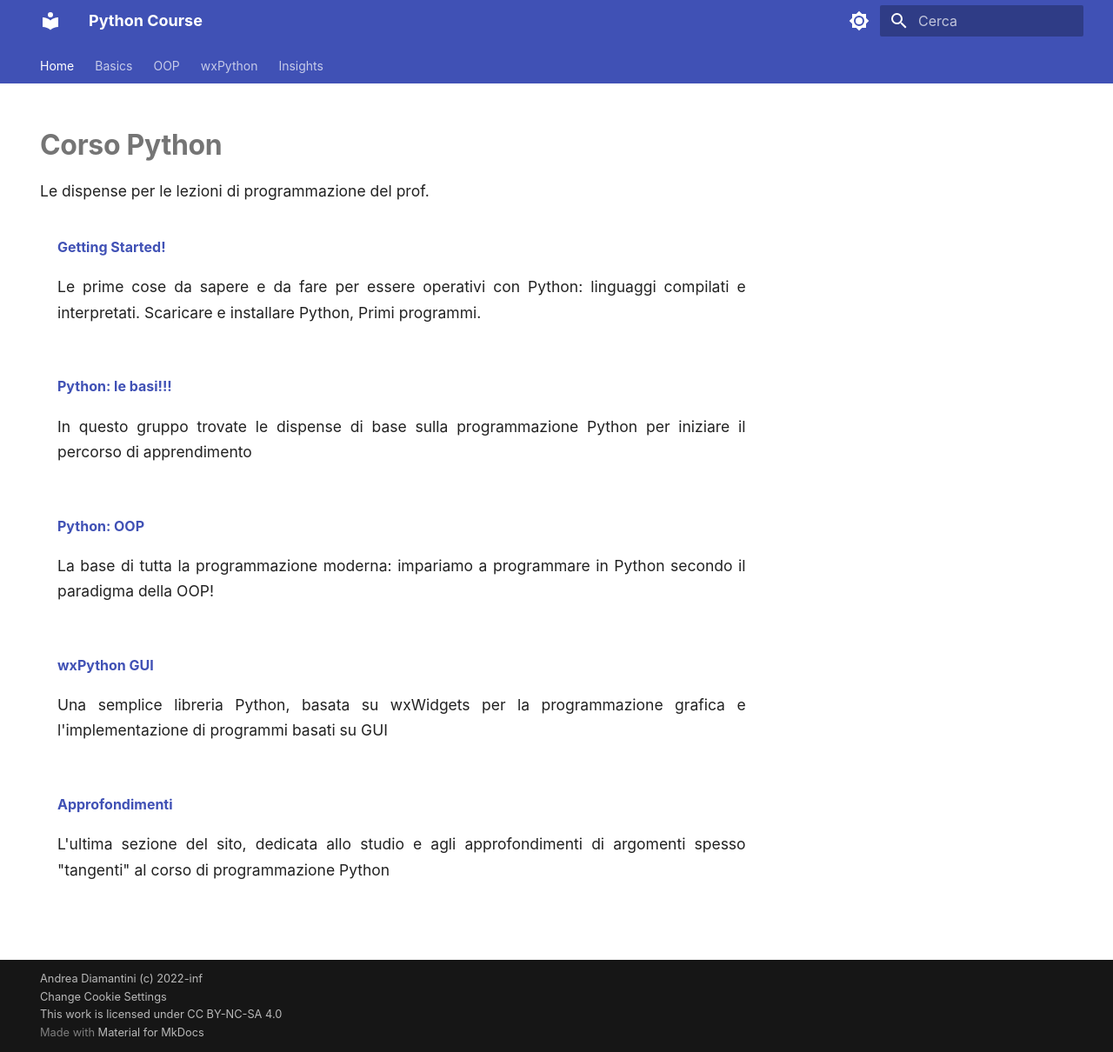
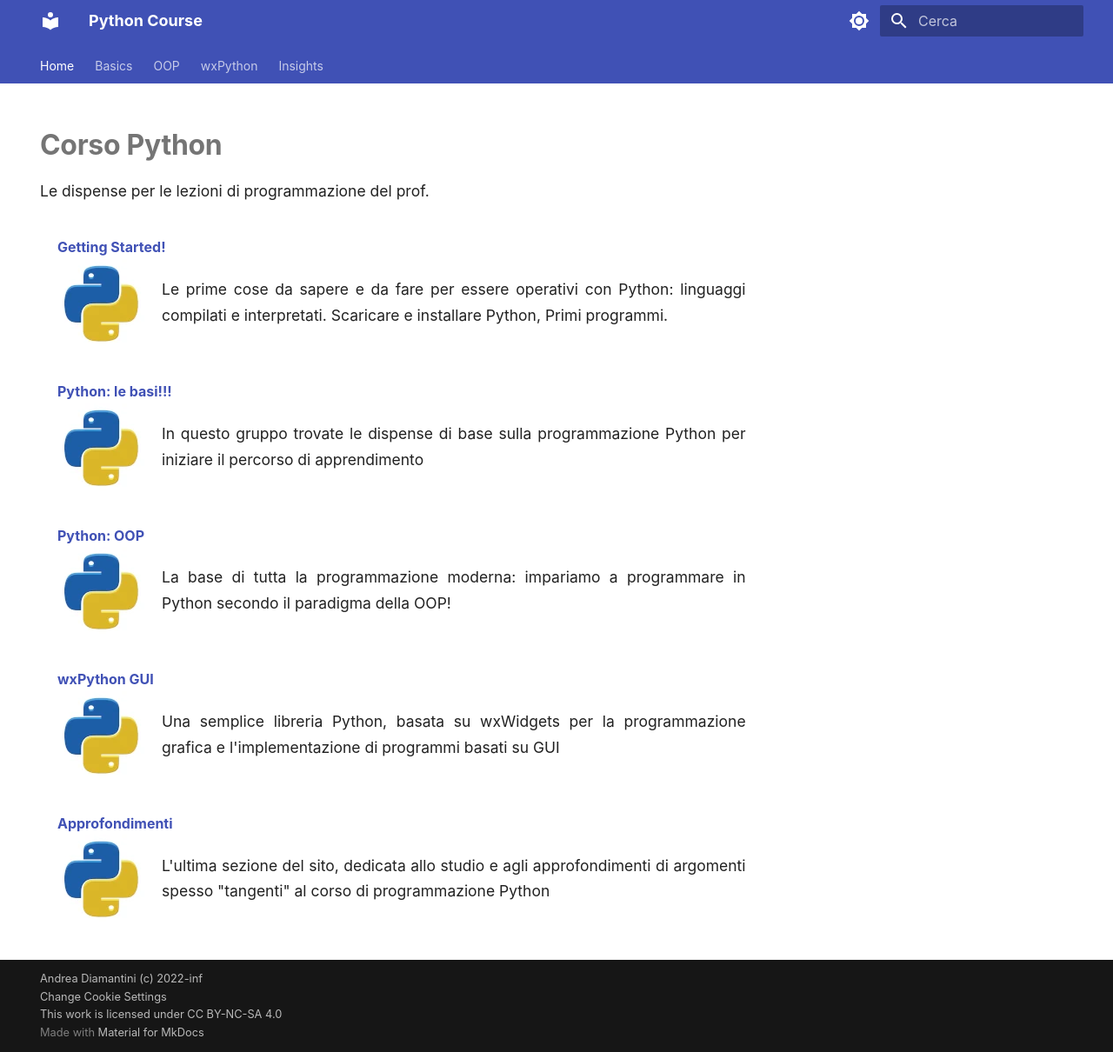
Before and after one commit to adjamhub/pyhandouts, an MkDocs documentation site: the page built from docs/index.md, in a window 1280 px wide and 1210 px high. Shown: the whole window at 87% size. Built offline with MkDocs 1.6.1 and Material for MkDocs 9.7.7, drawn with Linux system fonts in a browser that asks for light colours.

Commit message:
align test with python logo

```diff
--- a/docs/index.md
+++ b/docs/index.md
@@ -5,6 +5,11 @@
   - footer
 ---
 <style>
+.flex-container {
+    display: flex;
+    align-items: center;
+    gap: 20px;
+}
 </style>
 
 <body>
@@ -22,29 +27,43 @@
 
 <div style="padding:20px; width: 70%">
 <a href="basics/000_first/"><b>Getting Started!</b></a>
-<p>Le prime cose da sapere e da fare per essere operativi con Python: linguaggi compilati e interpretati. Scaricare e installare Python, Primi programmi.
-</p>
+<div class="flex-container">
+<img src="python.webp">
+<p>Le prime cose da sapere e da fare per essere operativi con Python: linguaggi compilati e interpretati. Scaricare e installare Python, Primi programmi.</p>
+</div>
 </div>
 
 <div style="padding:20px; width: 70%">
 <a href="basics/000_first/"><b>Python: le basi!!!</b></a>
+<div class="flex-container">
+<img src="python.webp">
 <p>In questo gruppo trovate le dispense di base sulla programmazione Python per iniziare il percorso
 di apprendimento</p>
+</div>
 </div>
 
 <div style="padding:20px; width: 70%">
 <a href="OOP/000_intro/"><b>Python: OOP</b></a>
+<div class="flex-container">
+<img src="python.webp">
 <p>La base di tutta la programmazione moderna: impariamo a programmare in Python secondo il paradigma della OOP!</p>
+</div>
 </div>
 
 <div style="padding:20px; width: 70%">
 <a href="wx/000_intro/"><b>wxPython GUI</b></a>
+<div class="flex-container">
+<img src="python.webp">
 <p>Una semplice libreria Python, basata su wxWidgets per la programmazione grafica e l'implementazione di programmi basati su GUI</p>
+</div>
 </div>
 
 <div style="padding:20px; width: 70%">
 <a href="insights/00_intro/" ><b>Approfondimenti</b></a>
+<div class="flex-container">
+<img src="python.webp">
 <p>L'ultima sezione del sito, dedicata allo studio e agli approfondimenti di argomenti spesso "tangenti" al corso di programmazione Python</p>
+</div>
 </div>
 
 </section>
```
Also changed, not shown: docs/python.webp (added).
